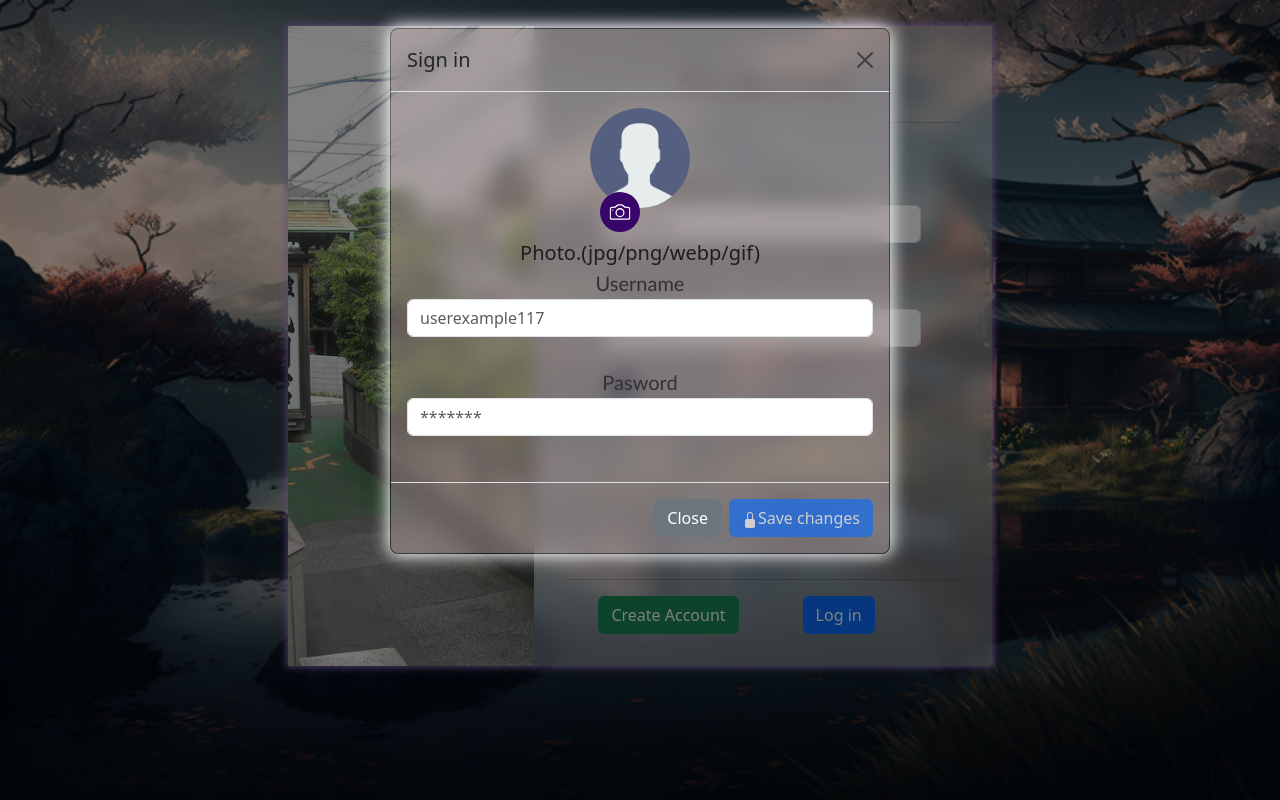
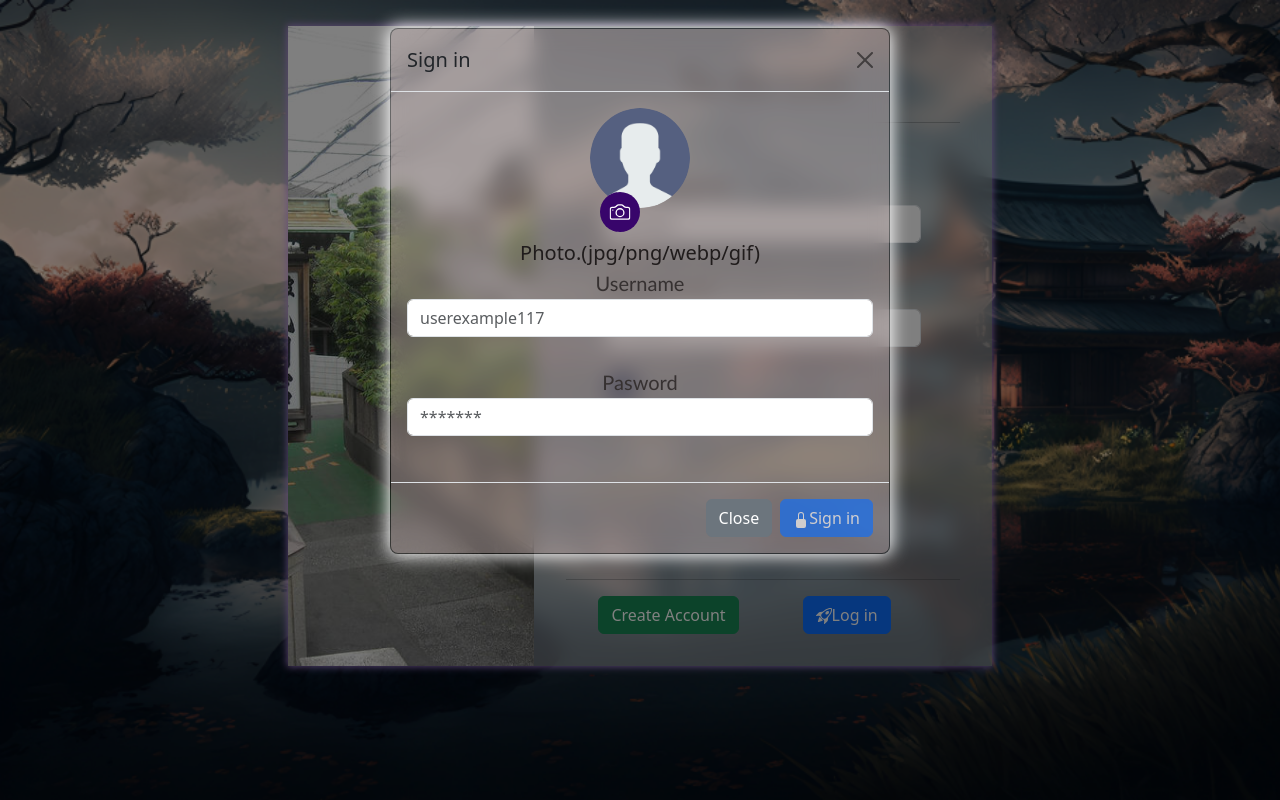
Before and after one commit to serchonodera117/react_to_dp_list, a React (Create React App) app: page / in a window 1280 px wide. Both pictures are taken after typing "Sample", "Sample123" into the empty fields and a click on the button "Create Account". Built offline with nearby package versions, Linux system fonts and the light colour scheme.

Commit message:
validated login boxes and button

```diff
--- a/src/components/Login.js
+++ b/src/components/Login.js
@@ -11,10 +11,12 @@
     const [savePass, setPassSaved] = useState(false);
     const [logData, setLogData] = useState("");
     const [objSingIn, setSingIn] = useState({username: "", password: "", image: ""});
+    const [objLogIn, setLogIn] = useState({username: "", password: ""});
     const [messageLogin, setMessageLogin] = useState("");
     const [nameFile, setNameFile] = useState("");
     const [btn_status, setBtnStatus] = useState({input1: true, input2: true});
     const [isLoading, setIsLoading] = useState(false);
+    const [btnLoginStatus, setBtnLoginStatus] = useState(true);
 
     useEffect(()=>{
         let mypass = JSON.parse(localStorage.getItem('checkBox'))
@@ -132,6 +134,21 @@
         }))
         checkButton2(value)
      }
+
+     function validateUsername(e){
+        const {username, value} = e.target
+        setLogIn(data => ({
+            ...data,
+            username: value
+        }))
+     }
+     function validatePassword(e){
+        const {password, value} = e.target
+        setLogIn(data => ({
+            ...data,
+            password: value
+        }))
+     }
     return (
         <div className='bodyContainer'>
             <div className="form-container">
@@ -143,12 +160,12 @@
                     <hr></hr><br></br>
                     <form className="formulary-login">
                         <label htmlFor="input_username" className="label-text font">Username</label>
-                        <input id="input_username" type="text" className="form-control" placeholder="userName117"></input>
+                        <input id="input_username" type="text" onChange={validateUsername} className="form-control" placeholder="userName117" value={objLogIn.username}></input>
 
                         <br></br>
 
                         <label htmlFor="input_password" className="label-text font">Pasword</label>
-                        <input id="input_password" type="password" className="form-control" placeholder="*******"></input>
+                        <input id="input_password" onChange={validatePassword} type="password" className="form-control" placeholder="*******" value={onLogin.password}></input>
                         <br></br>
 
                         <label className='btn-label' htmlFor="input_keep_logged" onClick={checkForSavePass}>
@@ -174,7 +191,22 @@
                         data-bs-target="#modal-login">
                             Create Account
                             </button>
-                        <button className='btn btn-primary' onClick={startLogin}>Log in</button>
+                        <button className='btn btn-primary' onClick={startLogin} disabled={(!objLogIn.password.toString().trim() || !objLogIn.username.toString().trim()) ?true:false}>
+                        {
+                            (!objLogIn.password.toString().trim() || !objLogIn.username.toString().trim())?
+                            <svg xmlns="http://www.w3.org/2000/svg" width="16" height="16" fill="currentColor" className="bi bi-lock-fill" viewBox="0 0 16 16">
+                                <path d="M8 1a2 2 0 0 1 2 2v4H6V3a2 2 0 0 1 2-2zm3 6V3a3 3 0 0 0-6 0v4a2 2 0 0 0-2 2v5a2 2 0 0 0 2 2h6a2 2 0 0 0 2-2V9a2 2 0 0 0-2-2z"/>
+                            </svg>
+                            :
+                            <svg xmlns="http://www.w3.org/2000/svg" width="16" height="16" fill="currentColor" className="bi bi-rocket-takeoff" viewBox="0 0 16 16">
+                                <path d="M9.752 6.193c.599.6 1.73.437 2.528-.362.798-.799.96-1.932.362-2.531-.599-.6-1.73-.438-2.528.361-.798.8-.96 1.933-.362 2.532Z"/>
+                                <path d="M15.811 3.312c-.363 1.534-1.334 3.626-3.64 6.218l-.24 2.408a2.56 2.56 0 0 1-.732 1.526L8.817 15.85a.51.51 0 0 1-.867-.434l.27-1.899c.04-.28-.013-.593-.131-.956a9.42 9.42 0 0 0-.249-.657l-.082-.202c-.815-.197-1.578-.662-2.191-1.277-.614-.615-1.079-1.379-1.275-2.195l-.203-.083a9.556 9.556 0 0 0-.655-.248c-.363-.119-.675-.172-.955-.132l-1.896.27A.51.51 0 0 1 .15 7.17l2.382-2.386c.41-.41.947-.67 1.524-.734h.006l2.4-.238C9.005 1.55 11.087.582 12.623.208c.89-.217 1.59-.232 2.08-.188.244.023.435.06.57.093.067.017.12.033.16.045.184.06.279.13.351.295l.029.073a3.475 3.475 0 0 1 .157.721c.055.485.051 1.178-.159 2.065Zm-4.828 7.475.04-.04-.107 1.081a1.536 1.536 0 0 1-.44.913l-1.298 1.3.054-.38c.072-.506-.034-.993-.172-1.418a8.548 8.548 0 0 0-.164-.45c.738-.065 1.462-.38 2.087-1.006ZM5.205 5c-.625.626-.94 1.351-1.004 2.09a8.497 8.497 0 0 0-.45-.164c-.424-.138-.91-.244-1.416-.172l-.38.054 1.3-1.3c.245-.246.566-.401.91-.44l1.08-.107-.04.039Zm9.406-3.961c-.38-.034-.967-.027-1.746.163-1.558.38-3.917 1.496-6.937 4.521-.62.62-.799 1.34-.687 2.051.107.676.483 1.362 1.048 1.928.564.565 1.25.941 1.924 1.049.71.112 1.429-.067 2.048-.688 3.079-3.083 4.192-5.444 4.556-6.987.183-.771.18-1.345.138-1.713a2.835 2.835 0 0 0-.045-.283 3.078 3.078 0 0 0-.3-.041Z"/>
+                                <path d="M7.009 12.139a7.632 7.632 0 0 1-1.804-1.352A7.568 7.568 0 0 1 3.794 8.86c-1.102.992-1.965 5.054-1.839 5.18.125.126 3.936-.896 5.054-1.902Z"/>
+                            </svg>
+
+                        }
+                            Log in
+                        </button>
                     </div>
                 </div>
             </div>
@@ -230,7 +262,7 @@
                             <path d="M8.256 14a4.474 4.474 0 0 1-.229-1.004H3c.001-.246.154-.986.832-1.664C4.484 10.68 5.711 10 8 10c.26 0 .507.009.74.025.226-.341.496-.65.804-.918C9.077 9.038 8.564 9 8 9c-5 0-6 3-6 4s1 1 1 1h5.256Z"/>
                           </svg>
                             }
-                            Save changes
+                            Sign in
                         </button>
                     </div>
                 </div>
```
